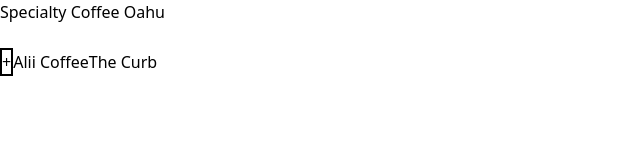
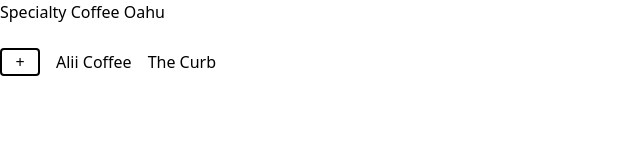
Before and after one commit to giorgio-tran/specialty-coffee-oahu, a React (Create React App) app in the folder coffee-frontend/: page / in a window 1280 px wide. Shown: the top 160 px of the page, without its empty margins (0-640 px from the left). Built offline with nearby package versions, Linux system fonts and the light colour scheme.

Commit message:
Center modal and spaced list

```diff
--- a/coffee-frontend/src/components/Add.js
+++ b/coffee-frontend/src/components/Add.js
@@ -4,7 +4,7 @@
 const Add = ({add_openState, add_openModal, add_closeModal}) => {
     return (
         <>
-            <button className='border-2 border-black' onClick={add_openModal}> + </button>
+            <button className='border-2 border-black rounded w-10' onClick={add_openModal}> + </button>
                 <AddModal
                     open={add_openState}
                     children="Add Modal"
--- a/coffee-frontend/src/components/AddModal.js
+++ b/coffee-frontend/src/components/AddModal.js
@@ -6,9 +6,11 @@
     }
     //allows modal to overlap rest of code, which is in root
     return(
-        <div className='text 3xl'>
-            <button onClick={close_AddModal}> x </button>
-            {children}
+        <div className='fixed w-screen h-screen flex justify-center items-center'>
+            <div>
+                <button className='border-solid border-2' onClick={close_AddModal}> x </button>
+                {children}
+            </div>
         </div>
     )
 }
--- a/coffee-frontend/src/components/Content.js
+++ b/coffee-frontend/src/components/Content.js
@@ -10,7 +10,7 @@
     content_add_closeModal}) => {
 
     return (
-        <div>
+        <div className='flex gap-4'>
             <Add
                 add_openState={content_add_openState}
                 add_openModal={content_add_openModal}
```
